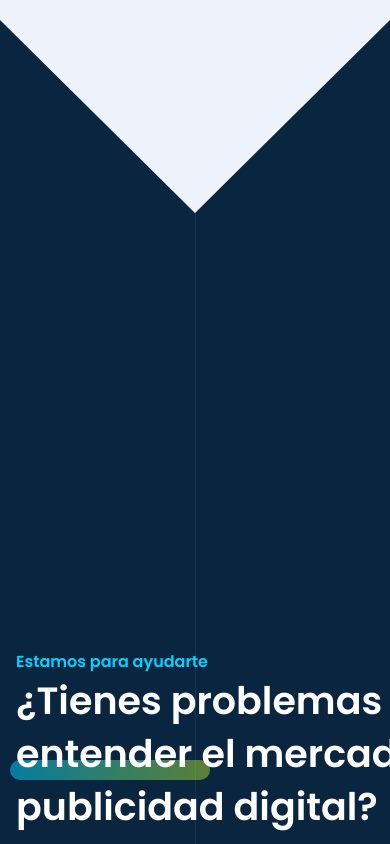
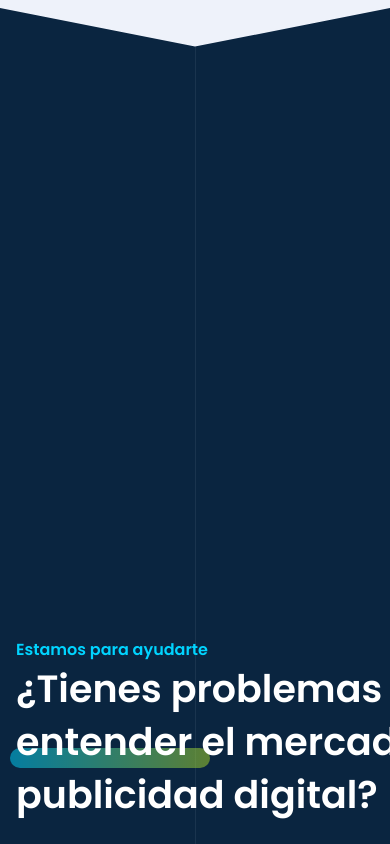
Before and after one commit to phronesys/admetricks-challenge-vue, a Vue app: page / in a window 390 px wide. Shown: the top 844 px of the page. Built offline with nearby package versions, Linux system fonts and the light colour scheme.

Commit message:
enhance: polygon responsive, lines z-index #1

```diff
--- a/src/App.vue
+++ b/src/App.vue
@@ -13,6 +13,6 @@ import Landing from "./views/landing.vue";
   font-family: Poppins, Avenir, Helvetica, Arial, sans-serif;
   -webkit-font-smoothing: antialiased;
   -moz-osx-font-smoothing: grayscale;
-  @apply bg-admetricks-light m-0 pt-5 selection:bg-admetricks-secondary selection:text-white;
+  @apply bg-admetricks-light m-0 pt-2 selection:bg-admetricks-secondary selection:text-white;
 }
 </style>
--- a/src/layouts/landing/AmCardGrid.vue
+++ b/src/layouts/landing/AmCardGrid.vue
@@ -23,7 +23,7 @@ const cardClasses = [
 
 <style lang="postcss">
 section#cards {
-  @apply pb-80 max-w-[1400px] w-full flex justify-center mx-auto;
+  @apply pb-80 max-w-[1400px] w-full flex justify-center mx-auto z-10;
 }
 section#cards .card-grid {
   @apply h-[400px] w-full px-8 flex flex-col mx-auto sm:grid justify-center gap-8;
--- a/src/layouts/landing/AmHeader.vue
+++ b/src/layouts/landing/AmHeader.vue
@@ -42,7 +42,7 @@ const { width: screenWidth } = useWindowSize();
 
 <style lang="postcss">
 section#header {
-  @apply p-4 pt-[630px] flex flex-row mx-auto;
+  @apply p-4 pt-[630px] flex flex-row mx-auto z-10;
   @apply xl:w-[1120px];
 }
 
--- a/src/views/landing.vue
+++ b/src/views/landing.vue
@@ -24,14 +24,38 @@ main#landing {
   @apply flex flex-col mx-auto gap-40 relative overflow-hidden;
   @apply text-admetricks-gray bg-admetricks-dark;
   /* using css instead of an image */
-  clip-path: polygon(50% 5%, 100% 0, 100% 100%, 0 100%, 0 0);
+  clip-path: polygon(50% 1%, 100% 0, 100% 100%, 0 100%, 0 0);
 
   & > .lines {
-    @apply min-w-[1120px] min-h-full flex justify-between -z-20;
+    @apply min-w-[1120px] min-h-full flex justify-between z-0;
     @apply absolute -translate-x-1/2 left-1/2 pb-60;
     span {
       @apply min-h-full min-w-[1px] bg-admetricks-gray/10;
     }
   }
 }
+
+@media (min-width: 640px) {
+  main#landing {
+    clip-path: polygon(50% 2%, 100% 0, 100% 100%, 0 100%, 0 0);
+  }
+}
+
+@media (min-width: 768px) {
+  main#landing {
+    clip-path: polygon(50% 3%, 100% 0, 100% 100%, 0 100%, 0 0);
+  }
+}
+
+@media (min-width: 1024px) {
+  main#landing {
+    clip-path: polygon(50% 4%, 100% 0, 100% 100%, 0 100%, 0 0);
+  }
+}
+
+@media (min-width: 1280px) {
+  main#landing {
+    clip-path: polygon(50% 5%, 100% 0, 100% 100%, 0 100%, 0 0);
+  }
+}
 </style>
```
